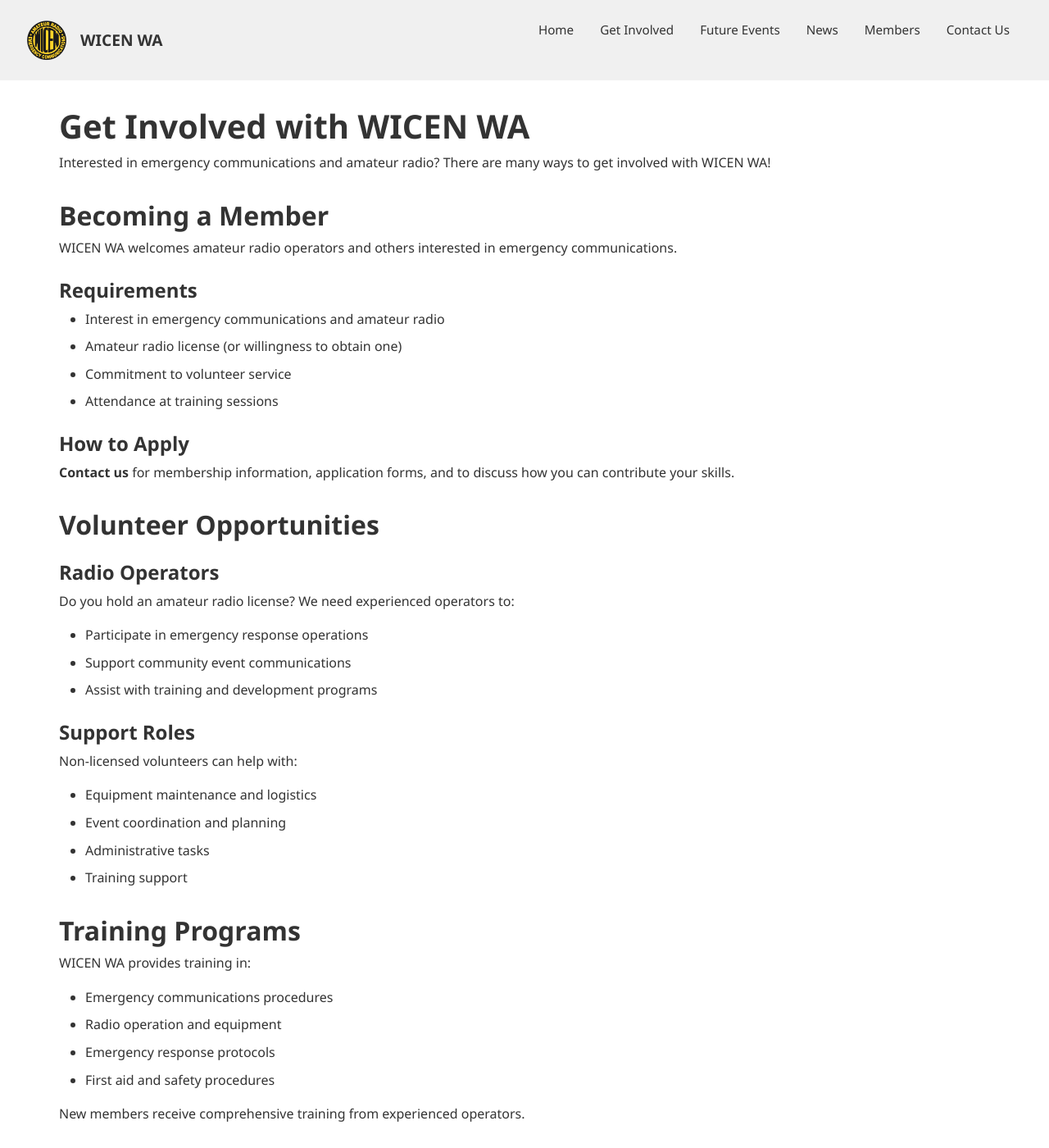
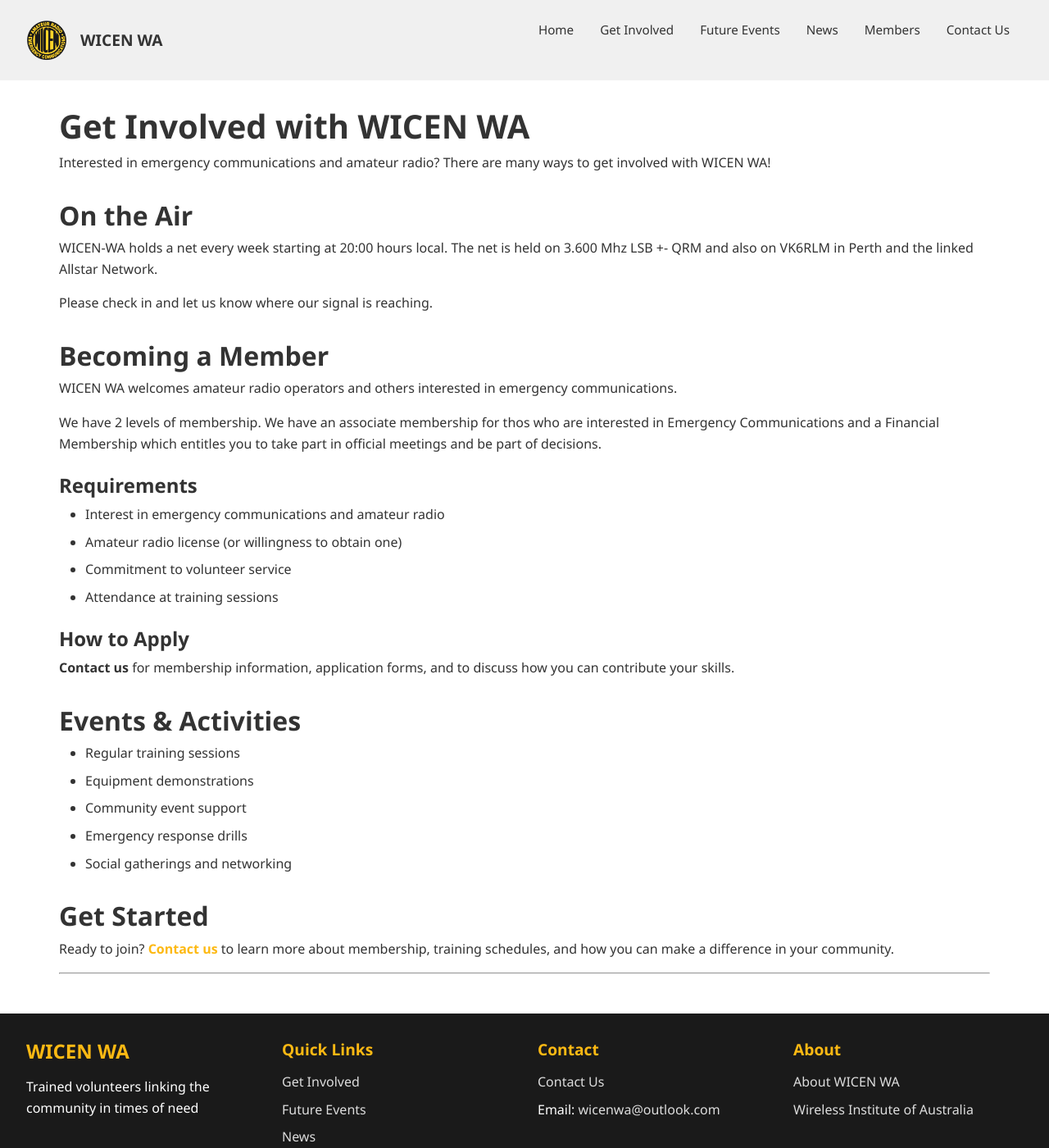
Before and after one commit to jubbp/WICENWA-Web, a Jekyll site: the page built from get-involved.md, in a window 1280 px wide and 1400 px high. Shown: the whole window at 82% size. Built offline with Jekyll 4.4.1, drawn with Linux system fonts in a browser that asks for light colours; some of the changed text lies outside the part shown.

Commit message:
updated the get-involved page

```diff
--- a/get-involved.md
+++ b/get-involved.md
@@ -7,9 +7,17 @@
 
 Interested in emergency communications and amateur radio? There are many ways to get involved with WICEN WA!
 
+## On the Air
+
+WICEN-WA holds a net every week starting at 20:00 hours local. The net is held on 3.600 Mhz LSB +- QRM and also on VK6RLM in Perth and the linked Allstar Network.
+
+Please check in and let us know where our signal is reaching.
+
 ## Becoming a Member
 
 WICEN WA welcomes amateur radio operators and others interested in emergency communications.
+
+We have 2 levels of membership. We have an associate membership for thos who are interested in Emergency Communications and a Financial Membership which entitles you to take part in official meetings and be part of decisions.
 
 ### Requirements
 
@@ -21,33 +29,6 @@
 ### How to Apply
 
 **Contact us** for membership information, application forms, and to discuss how you can contribute your skills.
-
-## Volunteer Opportunities
-
-### Radio Operators
-
-Do you hold an amateur radio license? We need experienced operators to:
-- Participate in emergency response operations
-- Support community event communications
-- Assist with training and development programs
-
-### Support Roles
-
-Non-licensed volunteers can help with:
-- Equipment maintenance and logistics
-- Event coordination and planning
-- Administrative tasks
-- Training support
-
-## Training Programs
-
-WICEN WA provides training in:
-- Emergency communications procedures
-- Radio operation and equipment
-- Emergency response protocols
-- First aid and safety procedures
-
-New members receive comprehensive training from experienced operators.
 
 ## Events & Activities
 
@@ -62,5 +43,3 @@
 Ready to join? **[Contact us](/contact)** to learn more about membership, training schedules, and how you can make a difference in your community.
 
 ---
-
-**Questions?** Visit our [Members page](/members) or [Contact us](/contact) directly.
```
